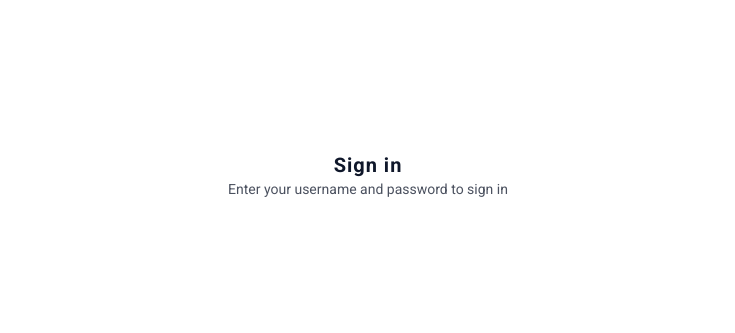
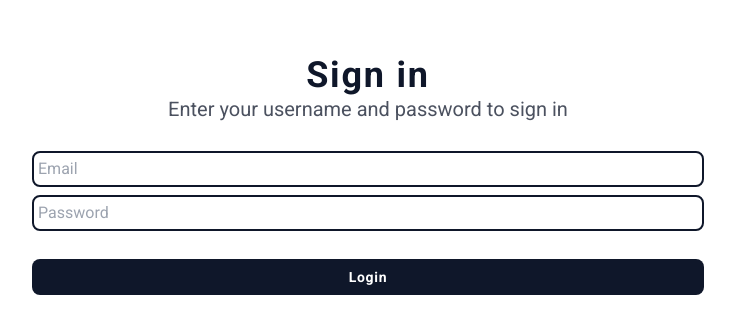
Before and after one commit to SaputraUta/todo-apps, a Next.js app: page /login in a window 1280 px wide. Shown: the part 225-558 px from the top of the page, without its empty margins (272-1007 px from the left). Built offline with nearby package versions, Linux system fonts and the light colour scheme.

Commit message:
Front-end: Login Page

```diff
--- /dev/null
+++ b/src/components/CustomButton.tsx
@@ -0,0 +1,14 @@
+interface Props {
+  text: string;
+}
+
+export default function CustomButton({ text }: Props) {
+  return (
+    <button
+      type="submit"
+      className="w-full bg-slate-900 text-white rounded-lg px-10 py-2 font-bold tracking-wider text-sm"
+    >
+      {text}
+    </button>
+  );
+}
--- a/src/components/InputLogin.tsx
+++ b/src/components/InputLogin.tsx
@@ -1,7 +1,36 @@
-import React from 'react'
+import useInput from "@/hooks/useInput";
+import CustomButton from "./CustomButton";
 
 export default function InputLogin() {
+  const [email, onEmailChange] = useInput("");
+  const [password, onPasswordChange] = useInput("");
   return (
-    <div>InputLogin</div>
-  )
+    <div className="flex flex-col items-center justify-center w-5/6 gap-2">
+      <div className="flex flex-col items-center justify-center">
+        <h1 className="text-xl sm:text-2xl md:text-3xl lg:text-4xl font-bold tracking-wider text-slate-900">
+          Sign in
+        </h1>
+        <p className="text-sm sm:text-base md:text-lg lg:text-xl opacity-75 text-slate-900 text-center">
+          Enter your username and password to sign in
+        </p>
+      </div>
+      <form className="flex flex-col items-center justify-center gap-2 w-full mt-5 max-w-2xl">
+        <input
+          type="email"
+          name="email"
+          id="email"
+          className="w-full border-2 border-slate-900 p-1 rounded-lg focus:outline-none text-sm sm:text-base"
+          placeholder="Email"
+        />
+        <input
+          type="password"
+          name="password"
+          id="password"
+          className="w-full border-2 border-slate-900 p-1 rounded-lg focus:outline-none mb-5 text-sm sm:text-base"
+          placeholder="Password"
+        />
+        <CustomButton text="Login" />
+      </form>
+    </div>
+  );
 }
--- a/src/pages/login/index.tsx
+++ b/src/pages/login/index.tsx
@@ -1,16 +1,9 @@
-
+import InputLogin from "@/components/InputLogin";
 
 export default function login() {
   return (
     <div className="min-h-screen flex items-center justify-center">
-      <div className="flex flex-col items-center justify-center">
-        <h1 className="text-xl font-bold tracking-wider text-slate-900">
-          Sign in
-        </h1>
-        <p className="text-sm opacity-75 text-slate-900">
-          Enter your username and password to sign in
-        </p>
-      </div>
+        <InputLogin/>
     </div>
   );
 }
```
